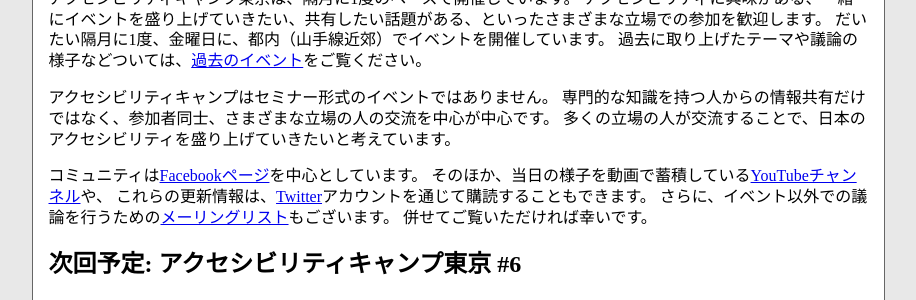
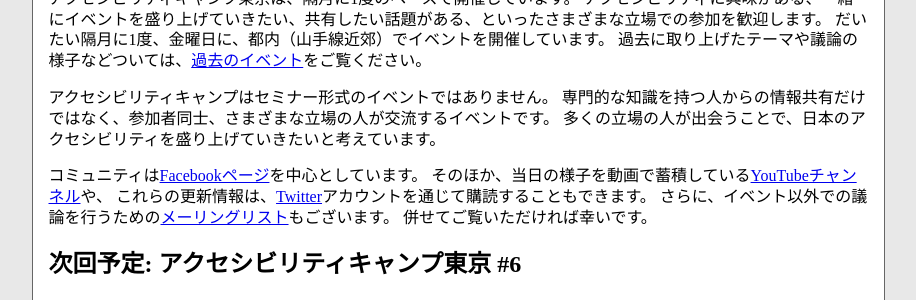
Before and after one commit to a11ytokyo/a11ytokyo.github.io, a Jekyll site: the page built from index.md, in a window 1280 px wide. Shown: the part 385-685 px from the top of the page, without its empty margins (182-1098 px from the left). Built offline with Jekyll 4.4.1, drawn with Linux system fonts in a browser that asks for light colours.

Commit message:
誤植・言い回しの修正

```diff
--- a/index.md
+++ b/index.md
@@ -8,8 +8,8 @@ layout: common
 過去に取り上げたテーマや議論の様子などついては、[過去のイベント](/event)をご覧ください。
 
 アクセシビリティキャンプはセミナー形式のイベントではありません。
-専門的な知識を持つ人からの情報共有だけではなく、参加者同士、さまざまな立場の人の交流を中心が中心です。
-多くの立場の人が交流することで、日本のアクセシビリティを盛り上げていきたいと考えています。
+専門的な知識を持つ人からの情報共有だけではなく、参加者同士、さまざまな立場の人が交流するイベントです。
+多くの立場の人が出会うことで、日本のアクセシビリティを盛り上げていきたいと考えています。
 
 コミュニティは[Facebookページ][fb]を中心としています。
 そのほか、当日の様子を動画で蓄積している[YouTubeチャンネル][yt]や、
```
